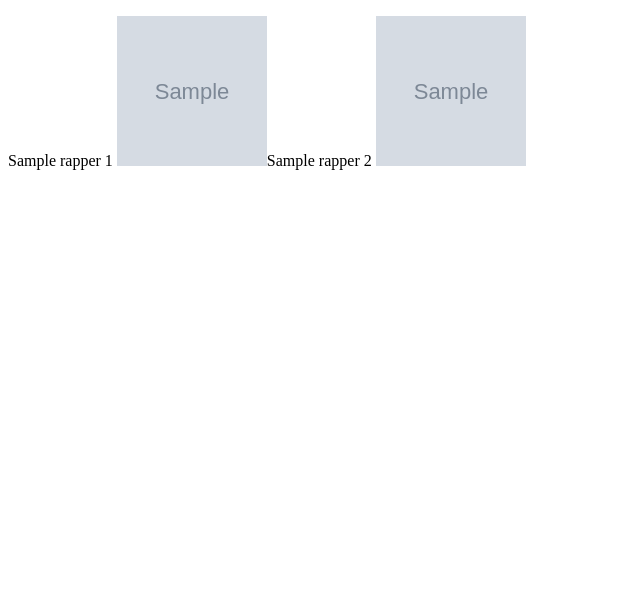
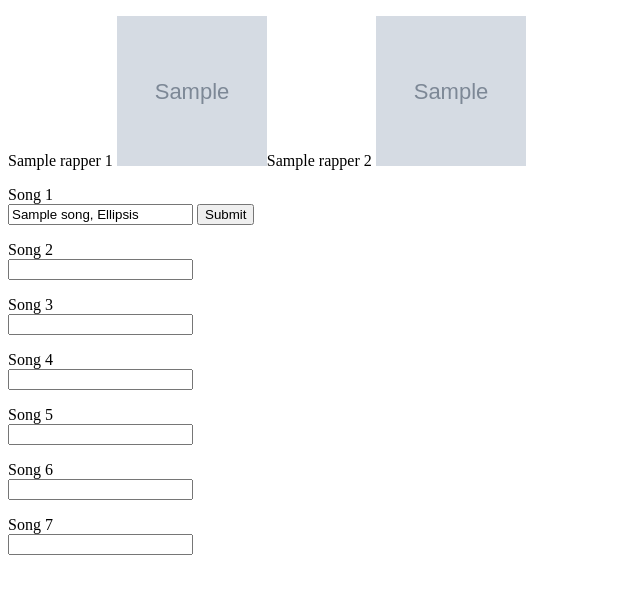
Before and after one commit to honboey/six-degrees-django, a Django app: template sixdegreesgame/templates/sixdegreesgame/index.html in a window 1280 px wide. Shown: the part 98-692 px from the top of the page, without its empty margins (0-640 px from the left). Run offline with Django 4.2, Linux system fonts and the light colour scheme; tables that the repository leaves empty hold one stand-in row (values such as "Sample post"); the template is opened without the code that fills it: values that come from a table or form of the project are taken from there, most other values are stand-ins (such as "Sample title", 1, 10 or a date in 2020); grey boxes marked "Sample" are stand-in pictures.

Commit message:
Start building song form #6

```diff
--- a/sixdegreesgame/static/sixdegreesgame/styles.css
+++ b/sixdegreesgame/static/sixdegreesgame/styles.css
@@ -9,3 +9,11 @@
   aspect-ratio: 1/1;
   object-fit: cover;
 }
+
+.song-form label {
+  display: block;
+}
+
+.song-form + .song-form {
+  margin-top: 1rem;
+}
--- a/sixdegreesgame/templates/sixdegreesgame/index.html
+++ b/sixdegreesgame/templates/sixdegreesgame/index.html
@@ -12,5 +12,36 @@
         <img src="{{ rapper_2.image.url }}" alt="" class="rappers__image">
       </li>
     </ul>
+    <form action="{% url 'sixdegreesgame:index' %}" method="post" class="song-form">
+      {% csrf_token %}
+      <label for="song-1">Song 1</label>
+      <input type="hidden" name="form-id" value="song-1">
+      <input type="text" name="song-1" value="{{ song_1 }}" id="song-1">
+      <input type="submit" value="Submit">
+    </form>
+    <form action="" class="song-form">
+      <label for="">Song 2</label>
+      <input type="text">
+    </form>
+    <form action="" class="song-form">
+      <label for="">Song 3</label>
+      <input type="text">
+    </form>
+    <form action="" class="song-form">
+      <label for="">Song 4</label>
+      <input type="text">
+    </form>
+    <form action="" class="song-form">
+      <label for="">Song 5</label>
+      <input type="text">
+    </form>
+    <form action="" class="song-form">
+      <label for="">Song 6</label>
+      <input type="text">
+    </form>
+    <form action="" class="song-form">
+      <label for="">Song 7</label>
+      <input type="text">
+    </form>
   </main>
 {% endblock main %}
```
Also changed, not shown: sixdegreesgame/views.py (+12 -0 lines).
